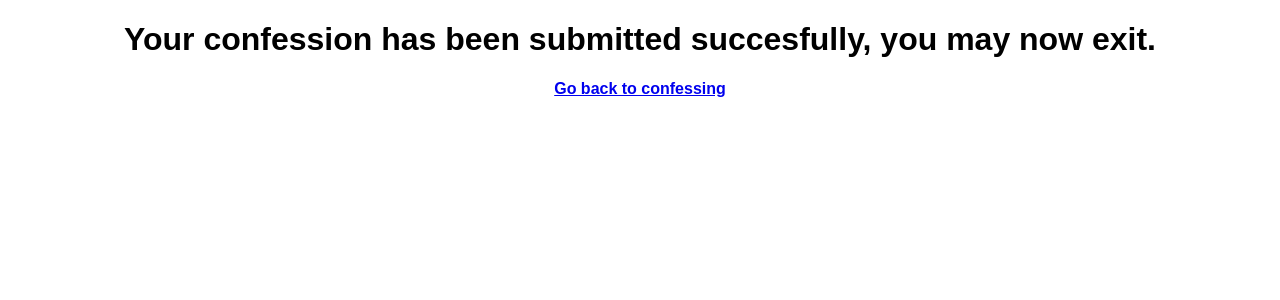
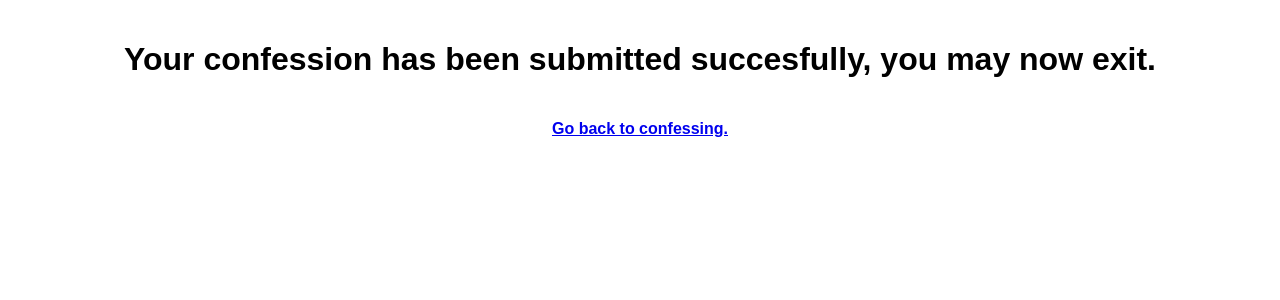
Before and after one commit to superhenryman/Confessions, a Flask app: template templates/worked.html in a window 1280 px wide. Shown: the top 300 px of the page. Run offline with Flask 2, Linux system fonts and the light colour scheme; the template is opened without the code that fills it, so the values that code supplies are empty; some libraries are stand-ins or nearby versions.

Commit message:
Update worked.html

```diff
--- a/templates/worked.html
+++ b/templates/worked.html
@@ -1,5 +1,5 @@
 <!DOCTYPE html>
-<html lang="en">
+<html lang="en-us">
 <head>
     <meta charset="UTF-8">
     <meta name="viewport" content="width=device-width, initial-scale=1.0">
@@ -14,11 +14,14 @@
             font-weight: bold;
             padding:20px;
         }
+        h1 {
+            padding:20px;
+        }
     </style>
 </head>
 <body>
     <h1>Your confession has been submitted succesfully, you may now exit.</h1>
-    <a href="/">Go back to confessing</a>
+    <a href="/" title="Confessions Page">Go back to confessing.</a>
     <!--ana jo3an-->
 </body>
 </html>
```
